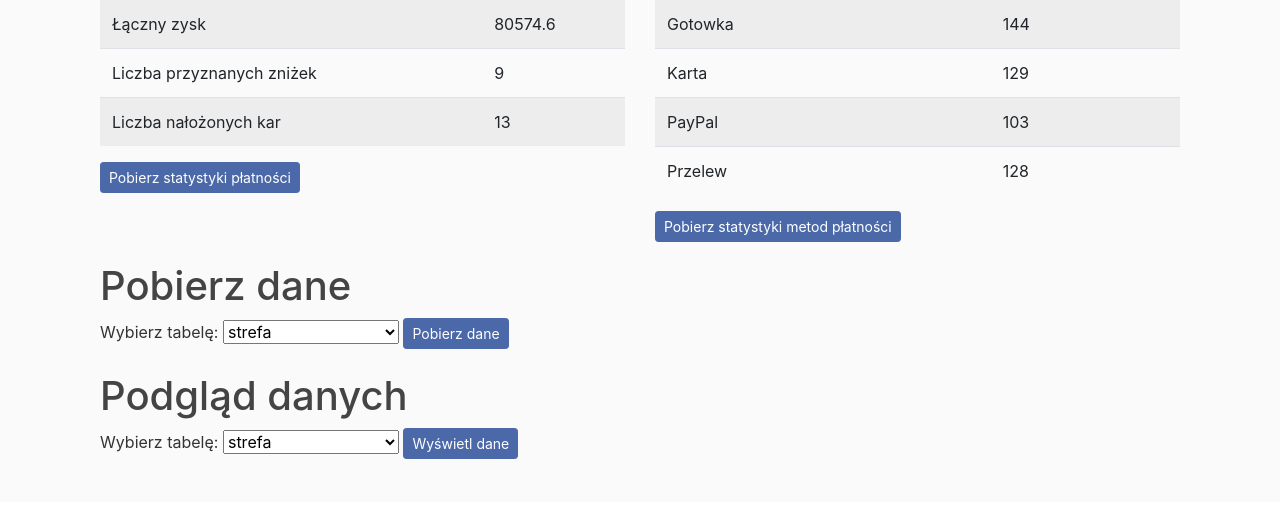
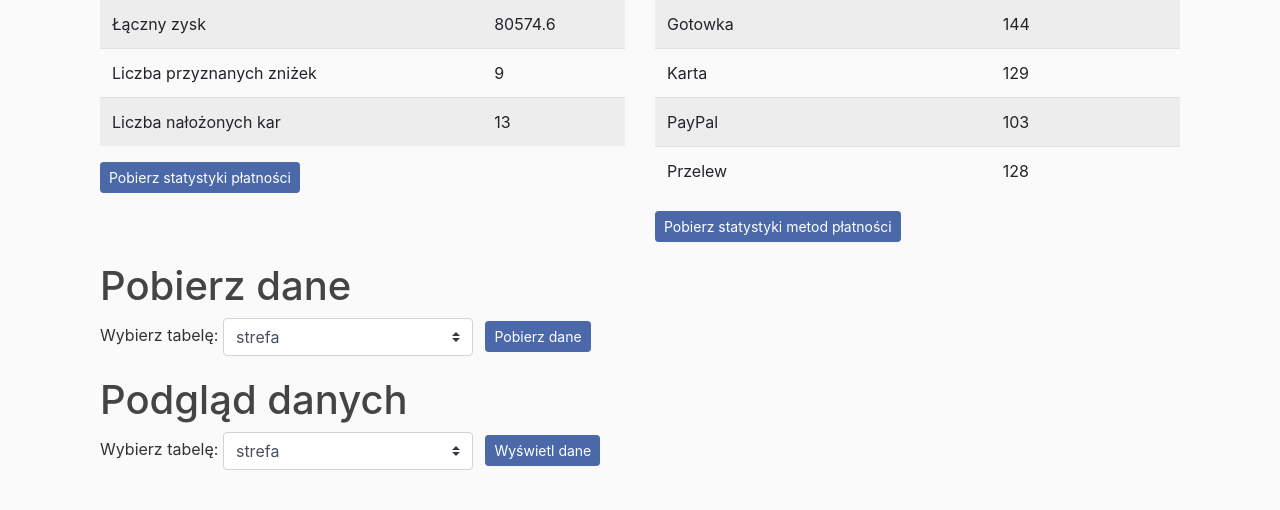
Before and after one commit to adamnapieralski/bd2-airport-parking-database, a Django app: page /report/ in a window 1280 px wide. Shown: the part 677-1187 px from the top of the page. Before the commit the page ends 1136 px from the top, so only its background shows below. Run offline with Django 3.2, Linux system fonts and the light colour scheme; a user stored in the database is signed in; data comes from the database, SQL or seed files in the repository; some libraries are stand-ins or nearby versions.

Commit message:
add bootstrap to select forms

```diff
--- a/airport_parking_site/parking_app/templates/parking_app/reporting.html
+++ b/airport_parking_site/parking_app/templates/parking_app/reporting.html
@@ -94,7 +94,7 @@
   <form action="{% url 'parking_app-reporting_download_data' %}" method="post">
     {% csrf_token %}
     <label for="tables">Wybierz tabelę:</label>
-    <select name="tables" id="tables">
+    <select name="tables" id="tables" class="custom-select mr-sm-2" style="width: 250px">
       {% for table in tables %}
       <option value="{{ table }}">{{ table }}</option>
       {% endfor %}
@@ -108,7 +108,7 @@
   <form action="{% url 'parking_app-report' %}" method="post">
     {% csrf_token %}
     <label for="tables">Wybierz tabelę:</label>
-    <select name="view_table" id="tables">
+    <select name="view_table" id="tables"  class="custom-select mr-sm-2" style="width: 250px">
       {% for table in tables %}
       {% if table == data.table %}
       <option value="{{ table }}" selected>{{ table }}</option>
```
